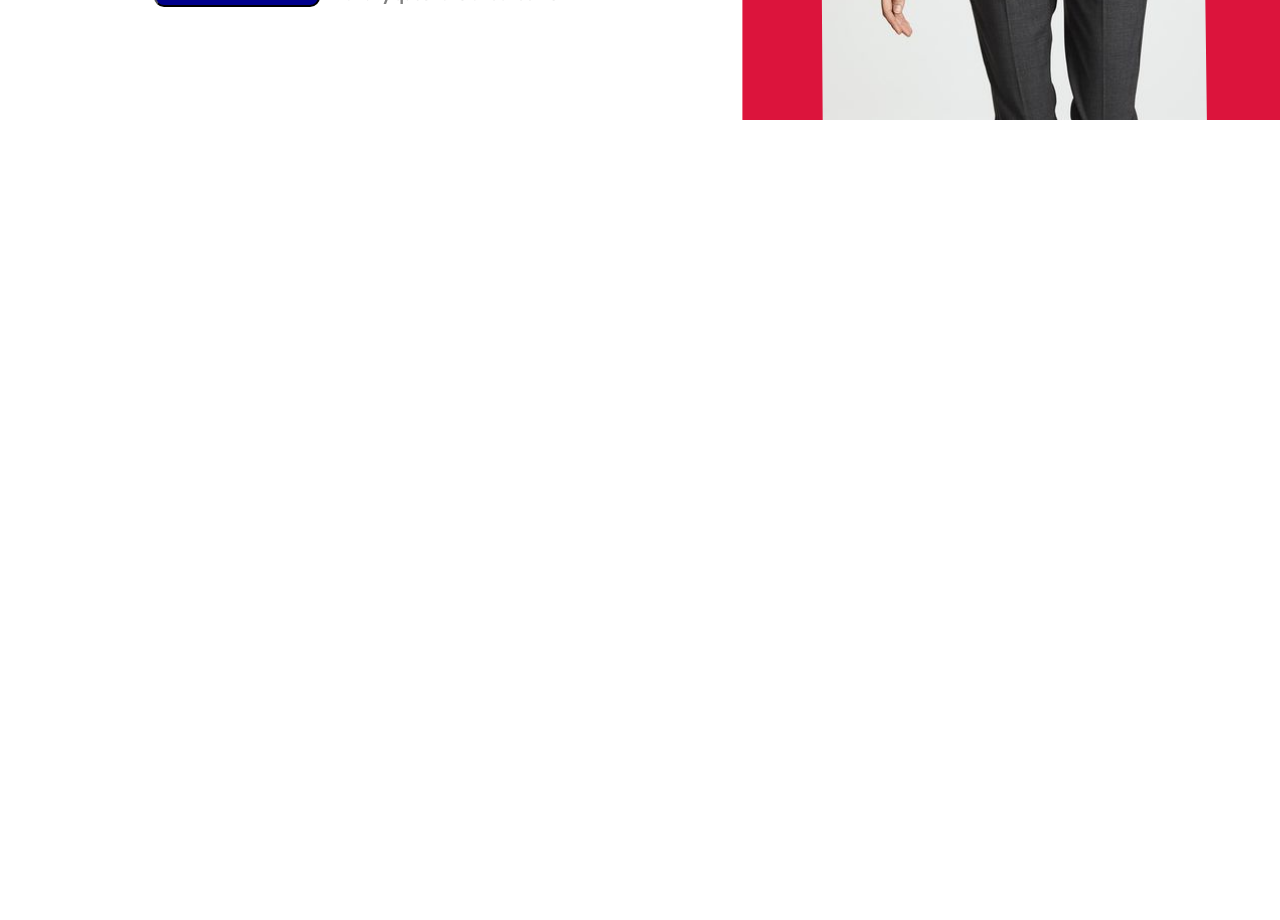
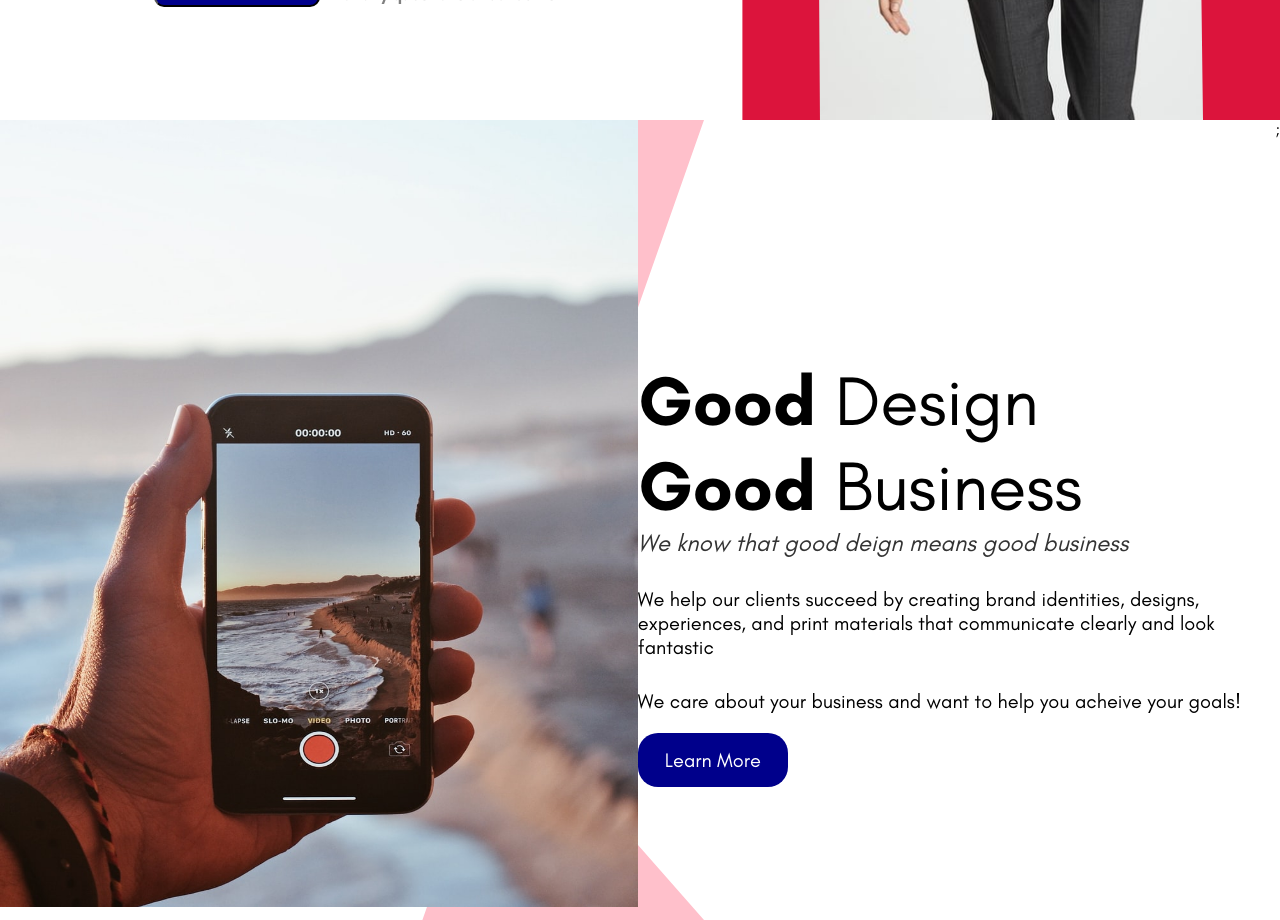
Before and after one commit to Danfirech/react-agency-template-1, a React (Create React App) app: page / in a window 1280 px wide. Shown: the part 680-1600 px from the top of the page. Before the commit the page ends 800 px from the top, so only its background shows below. Built offline with nearby package versions, Linux system fonts and the light colour scheme.

Commit message:
added animation conponents

```diff
--- a/src/App.jsx
+++ b/src/App.jsx
@@ -1,30 +1,49 @@
-import styled from "styled-components";
+import styled, { css } from "styled-components";
 import Navbar from "./components/Navbar.js";
 import Intro from "./components/Intro.js";
+import Feature from "./components/Feature.js";
 
 const Container = styled.div`
   height: 100vh;
   overflow: hidden;
+  position: relative;
 `;
 
-const IntoShape = styled.div`
+const Shape = css`
   width: 100%;
   height: 100%;
   position: absolute;
   top: 0;
   left: 0;
+`;
+
+const IntoShape = styled.div`
+  ${Shape}
   clip-path: polygon(79% 0, 100% 0, 100% 50%, 100% 100%, 58% 100%, 58% 24%);
   background-color: crimson;
   z-index: -1;
 `;
 
+const FeatureShape = styled.div`
+  ${Shape}
+  clip-path: polygon(0 0, 55% 0%, 33% 100%, 55% 100%);
+  background-color: pink;
+  z-index: -1;
+`;
+
 const App = () => {
   return (
-    <Container>
-      <Navbar />
-      <Intro />
-      <IntoShape />
-    </Container>
+    <>
+      <Container>
+        <Navbar />
+        <Intro />
+        <IntoShape />
+      </Container>
+      <Container>
+        <Feature />
+        <FeatureShape />
+      </Container>
+    </>
   );
 };
 
--- a/src/components/AnimatedShapes.js
+++ b/src/components/AnimatedShapes.js
@@ -1,16 +1,71 @@
 import React from "react";
+import styled from "styled-components";
 
+// Square
 const Square = styled.div`
-  width: 60px;
-  height: 60px;
+  width: 90px;
+  height: 90px;
   background-color: lightblue;
   opacity: 0.7;
   position: absolute;
   top: -60px;
+  left: -60px;
+  z-index: -1;
+  animation: square 25s linear alternate infinite;
+
+  @keyframes square {
+    to {
+      transform: translate(100vw, 100vh);
+    }
+  }
+`;
+
+//Circle
+const Circle = styled.div`
+  width: 100px;
+  height: 100px;
+  border-radius: 50%;
+  background-color: pink;
+  position: absolute;
+  top: 200px;
+  left: -100px;
+  z-index: -1;
+  animation: circle 25s linear alternate infinite;
+
+  @keyframes circle {
+    to {
+      transform: translate(100vw, -50vh);
+    }
+  }
+`;
+
+//Triangle
+const Rect = styled.div`
+  width: 50px;
+  height: 100px;
+  background-color: green;
+  opacity: 0.5;
+  position: absolute;
+  top: 400px;
+  left: -50px;
+  z-index: -1;
+  animation: rect 25s linear alternate infinite;
+
+  @keyframes rect {
+    to {
+      transform: translate(100vw, 100vh);
+    }
+  }
 `;
 
 export const AnimatedShapes = () => {
-  return <Square />;
+  return (
+    <>
+      <Square />;
+      <Circle />
+      <Rect />
+    </>
+  );
 };
 
 export default AnimatedShapes;
--- /dev/null
+++ b/src/components/Feature.js
@@ -0,0 +1,81 @@
+import React from "react";
+import styled from "styled-components";
+import HandPhone from "../images/Hand-holding-phone.png";
+import AnimatedShapes from "./AnimatedShapes.js";
+
+const Container = styled.div`
+  display: flex;
+`;
+
+const Left = styled.div`
+  width: 50%;
+`;
+
+const Image = styled.img`
+  width: 100%;
+  height: 90%;
+`;
+
+const Title = styled.span`
+  font-size: 70px;
+`;
+const SubTitle = styled.span`
+  font-size: 24px;
+  font-style: italic;
+  color: #333;
+`;
+
+const Description = styled.p`
+  font-size: 20px;
+  color: 777;
+  margin-top: 30px;
+`;
+const Button = styled.button`
+  width: 150px;
+  border: none;
+  padding: 15px 20px;
+  background-color: darkblue;
+  color: white;
+  font-size: 20px;
+  border-radius: 20px;
+  margin-top: 20px;
+  cursor: pointer;
+`;
+
+const Right = styled.div`
+  width: 50%;
+  display: flex;
+  flex-direction: column;
+  justify-content: center;
+  margin-top: 30px;
+`;
+
+export const Feature = () => {
+  return (
+    <Container>
+      <Left>
+        <Image src={HandPhone} />
+      </Left>
+      <Right>
+        <Title>
+          <b>Good</b> Design
+          <br />
+          <b>Good</b> Business
+        </Title>
+        <SubTitle>We know that good deign means good business</SubTitle>
+        <Description>
+          We help our clients succeed by creating brand identities, designs,
+          experiences, and print materials that communicate clearly and look
+          fantastic
+        </Description>
+        <Description>
+          We care about your business and want to help you acheive your goals!
+        </Description>
+        <Button>Learn More</Button>
+      </Right>
+      <AnimatedShapes />
+    </Container>
+  );
+};
+
+export default Feature;
--- a/src/components/Intro.js
+++ b/src/components/Intro.js
@@ -1,6 +1,7 @@
 import React from "react";
 import styled from "styled-components";
 import Woman from "../images/Woman.png";
+import AnimatedShapes from "./AnimatedShapes";
 
 const Container = styled.div`
   height: calc(100vh - 50px);
@@ -92,6 +93,7 @@ const Intro = () => {
       <Right>
         <Image src={Woman} />
       </Right>
+      <AnimatedShapes />
     </Container>
   );
 };
```
Also changed, not shown: src/components/Service.js (added, +22 -0 lines), src/images/Hand-holding-phone.png (added).
